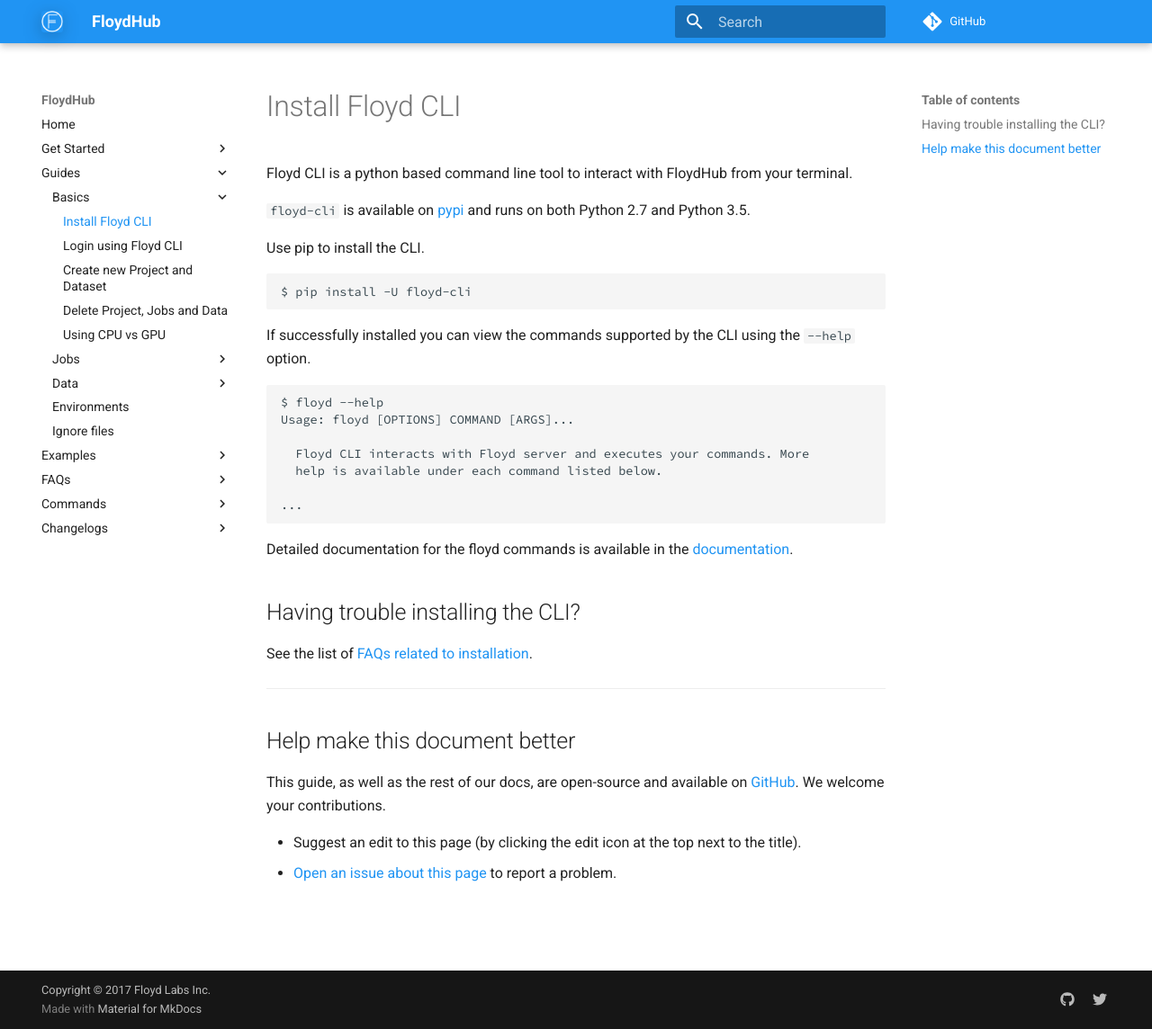
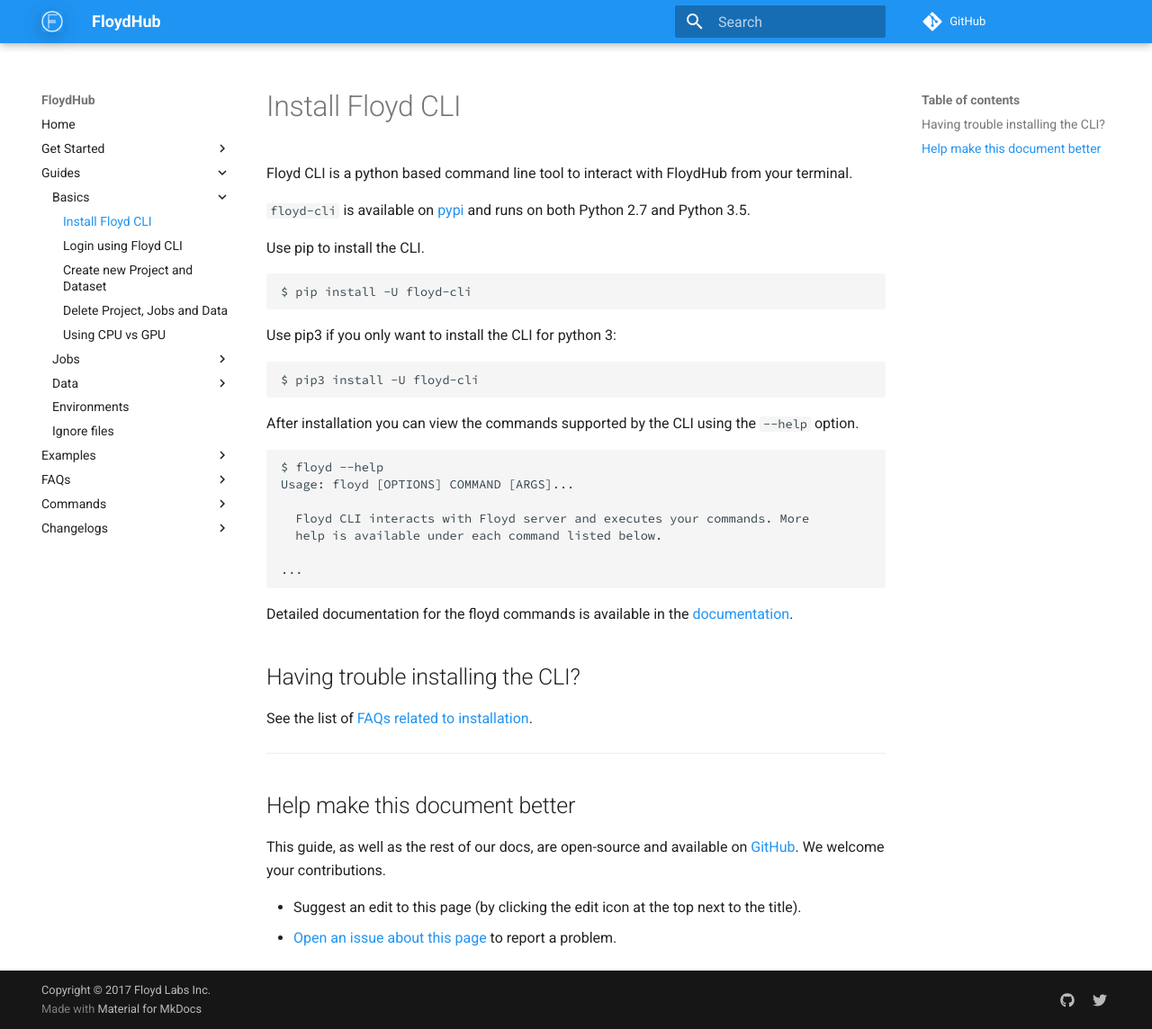
Before and after one commit to floydhub/floyd-docs, an MkDocs documentation site: the page built from docs/guides/basics/install.md, in a window 1280 px wide and 1144 px high. Shown: the whole window at 90% size. Built offline with MkDocs 1.6.1 and Material for MkDocs 9.7.7, drawn with Linux system fonts in a browser that asks for light colours; comment, search, counter and statistics services are not loaded; old or Windows-style settings are respelled for this version of MkDocs.

Commit message:
add tips for pip3

````diff
--- a/docs/guides/basics/install.md
+++ b/docs/guides/basics/install.md
@@ -9,7 +9,13 @@
 $ pip install -U floyd-cli
 ```
 
-If successfully installed you can view the commands supported by the CLI using the
+Use pip3 if you only want to install the CLI for python 3:
+
+```bash
+$ pip3 install -U floyd-cli
+```
+
+After installation you can view the commands supported by the CLI using the
 `--help` option.
 
 ```bash
@@ -24,6 +30,7 @@
 
 Detailed documentation for the floyd commands is available in the [documentation](../../commands/index.md).
 
+
 ## Having trouble installing the CLI?
 
 See the list of [FAQs related to installation](../../faqs/installation.md).
````
